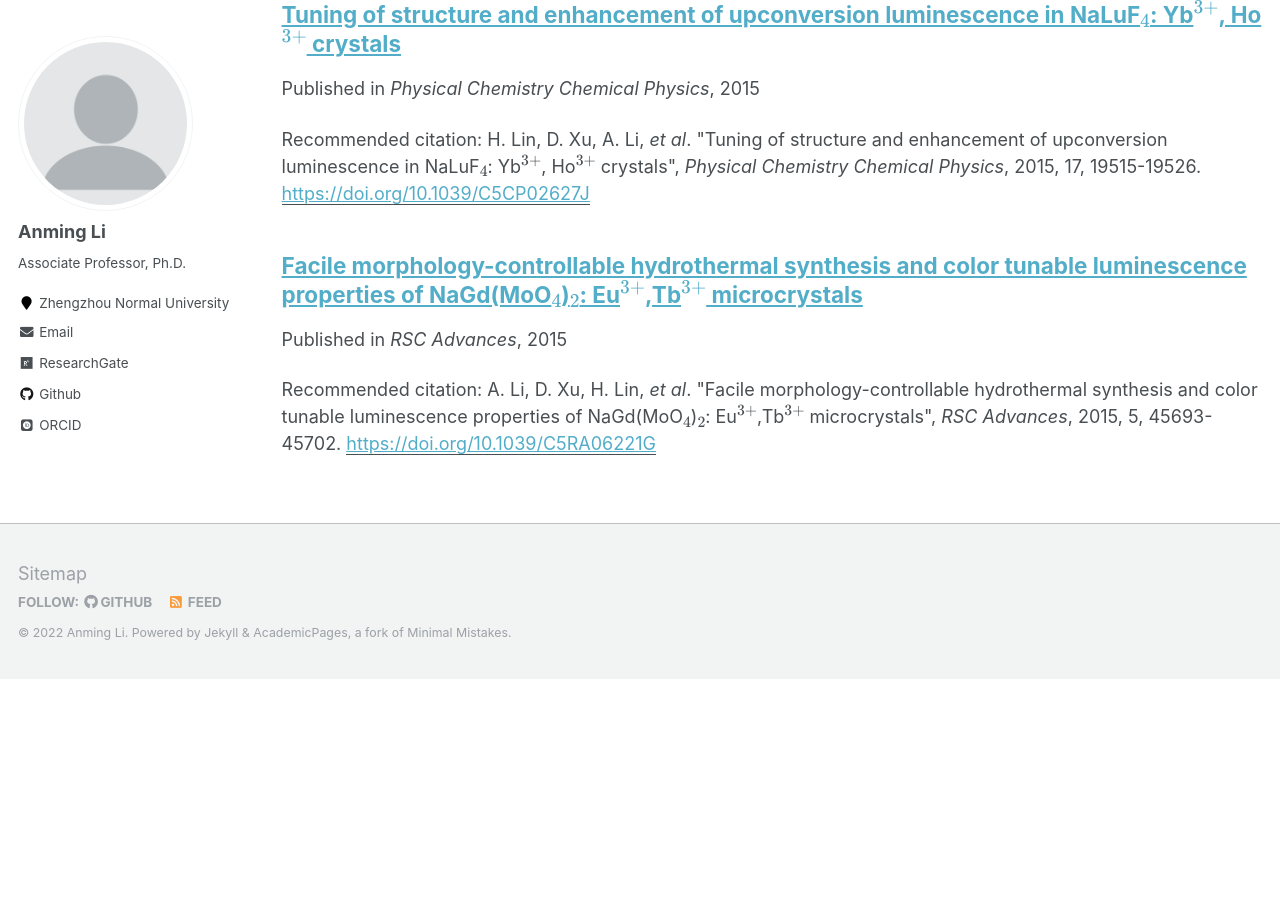
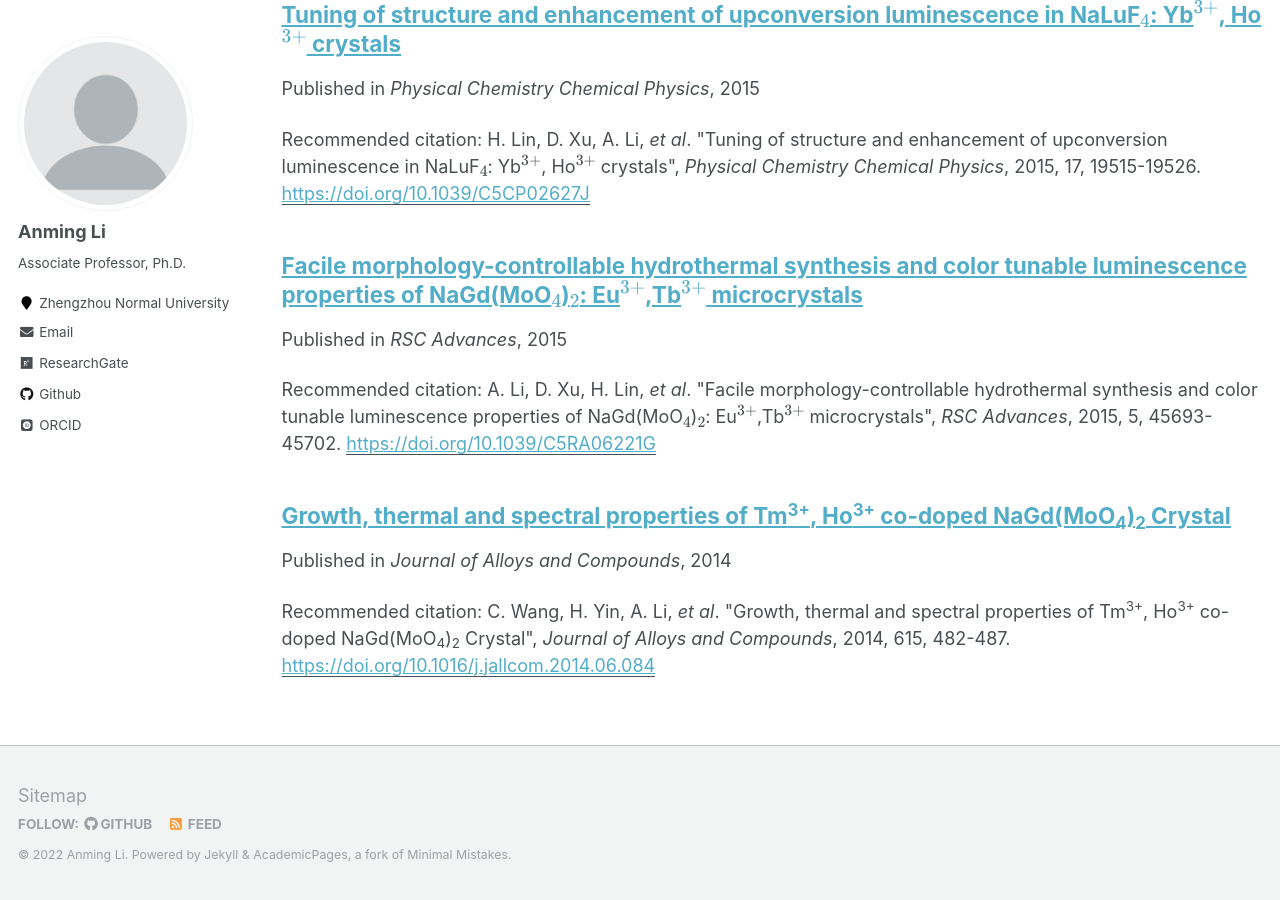
Before and after one commit to ucnclab/ucnclab.github.io, a Jekyll site: the page built from _pages/publications.md, in a window 1280 px wide and 900 px high, scrolled down 4395 px. Built offline with Jekyll 4.4.1, drawn with Linux system fonts in a browser that asks for light colours; some web fonts are replaced; formulas are drawn with MathJax 3; before the commit the page ends 5074 px from its top, so only the background shows below that.

Commit message:
Add files via upload

```diff
--- /dev/null
+++ b/_publications/2014-12-05-paper0.md
@@ -0,0 +1,13 @@
+---
+title: 'Growth, thermal and spectral properties of Tm<sup>3+</sup>, Ho<sup>3+</sup> co-doped NaGd(MoO<sub>4</sub>)<sub>2</sub> Crystal'
+collection: publications
+permalink: /publications/2014-12-05-paper0
+excerpt: ''
+date: 2014-12-05
+venue: 'Journal of Alloys and Compounds'
+paperurl: 'https://doi.org/10.1016/j.jallcom.2014.06.084'
+citation: 'C. Wang, H. Yin, A. Li, <i>et al</i>. &quot;Growth, thermal and spectral properties of Tm<sup>3+</sup>, Ho<sup>3+</sup> co-doped NaGd(MoO<sub>4</sub>)<sub>2</sub> Crystal&quot;, <i>Journal of Alloys and Compounds</i>, 2014, 615, 482-487.'
+---
+[Journal URL](https://www.sciencedirect.com/science/article/abs/pii/S0925838814014406)&emsp;[PDF](/files/paper0.pdf)
+
+A Tm<sup>3+</sup>/Ho<sup>3+</sup>:NaGd(MoO<sub>4</sub>)<sub>2</sub> crystal was grown by the Czochralski method. The XRD results matched standard data from JCPDS file, which accorded with scheelite structure with an I41/a space group. Thermal properties of crystal were analyzed by using the TG–DSC curve. The melting point and specific heat are 1182<!-- --> <!-- -->°C and 0.5<!-- --> <!-- -->J/g<!-- --> <!-- -->K at 300<!-- --> <!-- -->K, respectively. The Spectral properties of the Tm<sup>3+</sup>/Ho<sup>3+</sup>:NaGd(MoO<sub>4</sub>)<sub>2</sub> crystal were investigated, including room temperature absorption spectrum and fluorescence spectrum. The absorption cross-section of Tm<sup>3+</sup> at 796<!-- --> <!-- -->nm is 4.33<!-- --> <!-- -->×<!-- --> <!-- -->10<sup>−20</sup> <!-- -->cm<sup>2</sup> with pertinent full widths at half maximum (FWHM) of 10<!-- --> <!-- -->nm. The intensity parameters, spontaneous emission probability, fluorescence branching ratios and radiative lifetimes were calculated by Judd–Ofelt theory. The emission cross-sections are 1.47<!-- --> <!-- -->×<!-- --> <!-- -->10<sup>−20</sup> <!-- -->cm<sup>2</sup> and 1.36<!-- --> <!-- -->×<!-- --> <!-- -->10<sup>−20</sup> <!-- -->cm<sup>2</sup> for Tm<sup>3+</sup> at 1850<!-- --> <!-- -->nm and Ho<sup>3+</sup> at 2000<!-- --> <!-- -->nm respectively. The lifetime of <sup>5</sup>I<sub>7</sub> <!-- -->→<!-- --> <sup>5</sup>I<sub>8</sub> (Ho<sup>3+</sup>) was 4.263<!-- --> <!-- -->ms.
```
Also changed, not shown: _publications/2015-05-15-paper1.md (+1 -1 lines), _publications/2015-06-25-paper2.md (+1 -1 lines).
